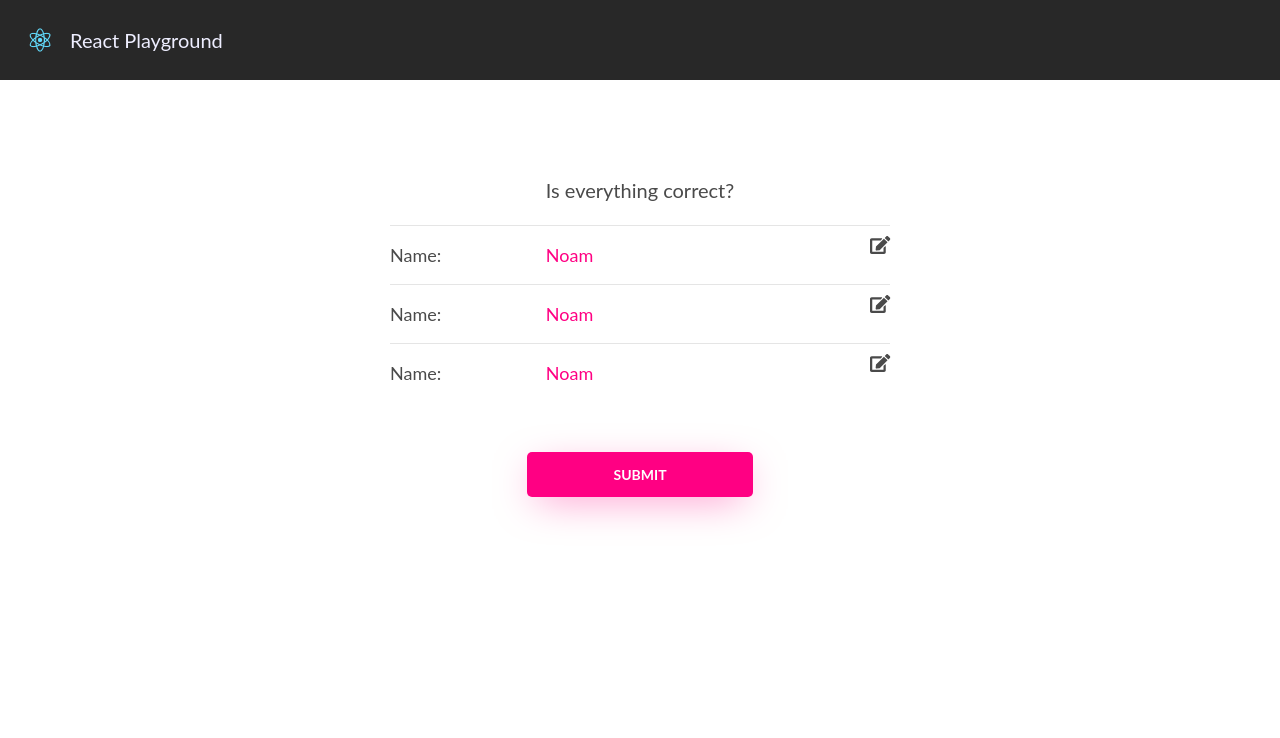
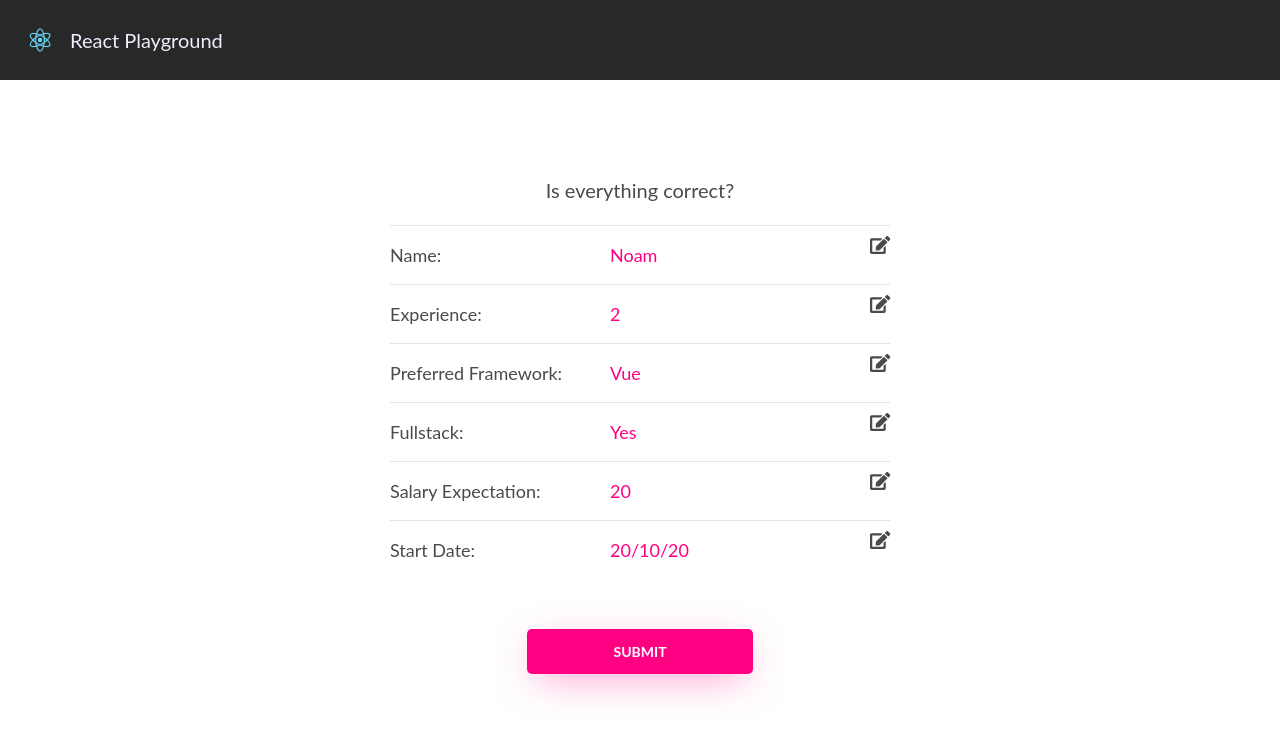
Before and after one commit to nmkleiner/react-playground, a React (Create React App) app: page /confirmation in a window 1280 px wide. Shown: the top 738 px of the page. Built offline with nearby package versions, Linux system fonts and the light colour scheme.

Commit message:
Added fullstack stage, added shekel icon

```diff
--- a/src/Components/AnswerConfirmation/AnswerConfirmation.js
+++ b/src/Components/AnswerConfirmation/AnswerConfirmation.js
@@ -1,4 +1,4 @@
-import React, {useState} from "react";
+import React from "react";
 import classes from "./style.module.scss";
 import {FontAwesomeIcon} from "@fortawesome/react-fontawesome";
 import {faEdit} from "@fortawesome/free-solid-svg-icons";
--- a/src/Components/AnswerConfirmation/style.module.scss
+++ b/src/Components/AnswerConfirmation/style.module.scss
@@ -7,8 +7,9 @@
   border-top: 1px solid rgba(0, 0, 0, 0.1);
 
   .name {
+    display: inline-block;
+    width: 220px;
     text-transform: capitalize;
-    margin-right: 100px;
   }
 
   .answer {
--- /dev/null
+++ b/src/Layouts/Stages/GetFullstack/GetFullstack.js
@@ -0,0 +1,36 @@
+import React, {useContext} from "react";
+import classes from "./style.module.scss";
+import {faAngular, faReact, faVuejs} from "@fortawesome/free-brands-svg-icons";
+import RadioGroup from "../../../Components/Inputs/RadioGroup/RadioGroup";
+import UserAnswersContext from "../../../Context/UserAnswersContext";
+
+const GetFullstack = () => {
+    const message = "Do you consider yourself a fullstack developer?";
+    const radioButtons = [
+        {id: "yes", label: "yes"},
+        {id: "no", label: "no"},
+    ];
+
+    const index = 3;
+    const userAnswersContext = useContext(UserAnswersContext);
+    const {stages} = userAnswersContext;
+    const stage = stages[index];
+    const {answer, setAnswer }= stage;
+
+    const select = (framework) => {
+        setAnswer(framework);
+    };
+
+    return (
+        <div className={classes.PreferredFramework}>
+            <span className={classes.message}>{message}</span>
+            <RadioGroup
+                selectedValue={answer}
+                select={select}
+                radioButtons={radioButtons}
+            />
+        </div>
+    );
+};
+
+export default GetFullstack;
--- /dev/null
+++ b/src/Layouts/Stages/GetFullstack/style.module.scss
@@ -0,0 +1,9 @@
+.PreferredFramework {
+  display: flex;
+  flex-direction: column;
+  align-items: center;
+
+  .message {
+    margin-bottom: 30px;
+  }
+}
--- a/src/Layouts/Stages/GetSalary/GetSalary.js
+++ b/src/Layouts/Stages/GetSalary/GetSalary.js
@@ -1,7 +1,7 @@
 import React, {useContext, useState} from "react";
-import "./style.scss";
+import classes from "./style.module.scss";
 import {FontAwesomeIcon} from "@fortawesome/react-fontawesome";
-import {faMinus, faPlus} from "@fortawesome/free-solid-svg-icons";
+import {faMinus, faPlus, faShekelSign} from "@fortawesome/free-solid-svg-icons";
 import RoundButton from "../../../Components/RoundButton/RoundButton";
 import ActionButton from "../../../Components/ActionButton/ActionButton";
 import UserAnswersContext from "../../../Context/UserAnswersContext";
@@ -21,7 +21,7 @@ const GetSalary = () => {
         }
     };
 
-    const index = 3;
+    const index = 4;
     const userAnswersContext = useContext(UserAnswersContext);
     const {stages} = userAnswersContext;
     const stage = stages[index];
@@ -40,12 +40,12 @@ const GetSalary = () => {
     }
 
     return (
-        <div className="salary-expectation">
-            <div className="row">
-                <div>What are your salary expectations?
-                    <span className="primary-color"> {presentedSalaryState}K</span>
+        <div className={classes.SalaryExpectation}>
+            <div className={classes.row + " row"}>
+                <div className={classes.message}>What are your salary expectations?
+                    <span className="primary-color"> <FontAwesomeIcon icon={faShekelSign}/>{presentedSalaryState}K</span>
                 </div>
-                <div className="buttons-wrapper ">
+                <div className={classes.buttonsWrapper}>
                     <RoundButton click={() => updatePresentedSalary.bind(this, -1)}>
                         <FontAwesomeIcon icon={faMinus}/>
                     </RoundButton>
--- a/src/Layouts/Stages/GetSalary/style.scss
+++ b/src/Layouts/Stages/GetSalary/style.module.scss
@@ -1,15 +1,22 @@
 
-.salary-expectation {
+.SalaryExpectation {
   display: flex;
   flex-direction: column;
   align-items: center;
+
+  .message {
+    svg {
+      font-weight: lighter;
+      font-size: 14px;
+    }
+  }
 
   .row {
     align-items: center;
     margin-bottom: 35px;
   }
 
-  .buttons-wrapper {
+  .buttonsWrapper {
     display: flex;
     justify-content: space-between;
     margin-left: 15px;
--- a/src/Layouts/Stages/GetStartDate/GetStartDate.js
+++ b/src/Layouts/Stages/GetStartDate/GetStartDate.js
@@ -10,7 +10,7 @@ import UserAnswersContext from "../../../Context/UserAnswersContext";
 const dateFormat = "DD/MM/YY";
 
 class GetStartDate extends Component {
-    index = 4;
+    index = 5;
     static contextType = UserAnswersContext;
     stage = this.context.stages[this.index];
 
--- a/src/Pages/ConfirmationPage/ConfirmationPage.js
+++ b/src/Pages/ConfirmationPage/ConfirmationPage.js
@@ -6,17 +6,21 @@ import UserAnswersContext from "../../Context/UserAnswersContext";
 
 const ConfirmationPage = () => {
     const userAnswersContext = useContext(UserAnswersContext);
+    const {stages} = userAnswersContext;
     console.log(userAnswersContext);
 
     return (
         <div className={classes.ConfirmationPage}>
             <div className={classes.answersContainer}>
                 <div className={classes.confirmationHeader}>Is everything correct?</div>
-                <AnswerConfirmation question="name" answer="noam"/>
-                <AnswerConfirmation question="name" answer="noam"/>
-                <AnswerConfirmation question="name" answer="noam"/>
+                {
+                    stages.map((stage) => <AnswerConfirmation
+                        question={stage.question}
+                        answer={stage.answer}
+                    />)
+                }
             </div>
-            <ActionButton click={() => null} >Submit</ActionButton>
+            <ActionButton click={() => null}>Submit</ActionButton>
         </div>
     );
 };
--- a/src/Pages/InterviewerPage/InterviewerPage.js
+++ b/src/Pages/InterviewerPage/InterviewerPage.js
@@ -4,7 +4,9 @@ import NavigationButtons from "../../Layouts/NavigationButtons/NavigationButtons
 import UserAnswersContext from "../../Context/UserAnswersContext";
 import {Redirect} from "react-router-dom";
 
-const InterviewerPage = () => {
+const InterviewerPage = (props) => {
+    console.log(props);
+
     const userAnswersContext = useContext(UserAnswersContext);
     const {currentStageIndex, stages} = userAnswersContext;
 
--- a/src/Pages/Pages.js
+++ b/src/Pages/Pages.js
@@ -9,15 +9,17 @@ import GetExperience from "../Layouts/Stages/GetExperience/GetExperience";
 import GetFramework from "../Layouts/Stages/GetFramework/GetFramework";
 import GetSalaryExpectation from "../Layouts/Stages/GetSalary/GetSalary";
 import GetStartDate from "../Layouts/Stages/GetStartDate/GetStartDate";
+import GetFullstack from "../Layouts/Stages/GetFullstack/GetFullstack";
 
 const Pages = () => {
     const [currentStageIndexState, setCurrentStageIndex] = useState(0);
 
-    const [nameState, setName] = useState("");
-    const [experienceState, setExperience] = useState("");
-    const [frameworkState, setFramework] = useState("");
-    const [salaryState, setSalary] = useState();
-    const [startDateState, setStartDate] = useState("");
+    const [nameState, setName] = useState("noam");
+    const [experienceState, setExperience] = useState("2");
+    const [frameworkState, setFramework] = useState("vue");
+    const [fullstackState, setFullstack] = useState("yes");
+    const [salaryState, setSalary] = useState(20);
+    const [startDateState, setStartDate] = useState("20/10/20");
 
     const incrementCurrentStage = () => {
         setTimeout(() => {
@@ -31,11 +33,42 @@ const Pages = () => {
     };
 
     const stages = [
-        {component: <GetName/>, answer: nameState, setAnswer: setName},
-        {component: <GetExperience/>, answer: experienceState, setAnswer: setExperience},
-        {component: <GetFramework/>, answer: frameworkState, setAnswer: setAndIncrementStage(setFramework)},
-        {component: <GetSalaryExpectation/>, answer: salaryState, setAnswer: setAndIncrementStage(setSalary)},
-        {component: <GetStartDate/>, answer: startDateState, setAnswer: setAndIncrementStage(setStartDate)},
+        {
+            component: <GetName/>,
+            question: "name",
+            answer: nameState,
+            setAnswer: setName,
+        },
+        {
+            component: <GetExperience/>,
+            question: "experience",
+            answer: experienceState,
+            setAnswer: setExperience,
+        },
+        {
+            component: <GetFramework/>,
+            question: "preferred framework",
+            answer: frameworkState,
+            setAnswer: setAndIncrementStage(setFramework),
+        },
+        {
+            component: <GetFullstack/>,
+            question: "fullstack",
+            answer: fullstackState,
+            setAnswer: setAndIncrementStage(setFullstack),
+        },
+        {
+            component: <GetSalaryExpectation/>,
+            question: "salary expectation",
+            answer: salaryState,
+            setAnswer: setAndIncrementStage(setSalary),
+        },
+        {
+            component: <GetStartDate/>,
+            question: "start date",
+            answer: startDateState,
+            setAnswer: setAndIncrementStage(setStartDate),
+        },
     ];
 
     const userAnswersContext = {
@@ -51,7 +84,7 @@ const Pages = () => {
                 <Header/>
                 <BrowserRouter>
                     <Route path="/confirmation" exact component={ConfirmationPage}/>
-                    <Route path="/interviewer" exact component={InterviewerPage}/>
+                    <Route path="/interviewer" component={InterviewerPage}/>
                 </BrowserRouter>
             </UserAnswersContext.Provider>
         </div>
```
